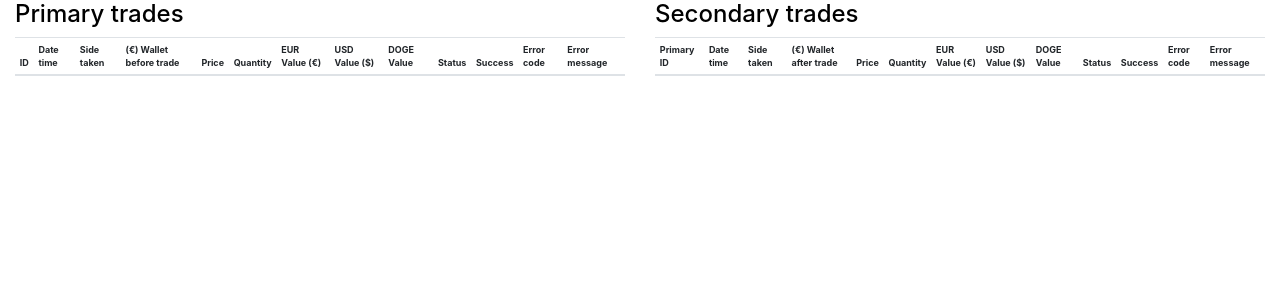
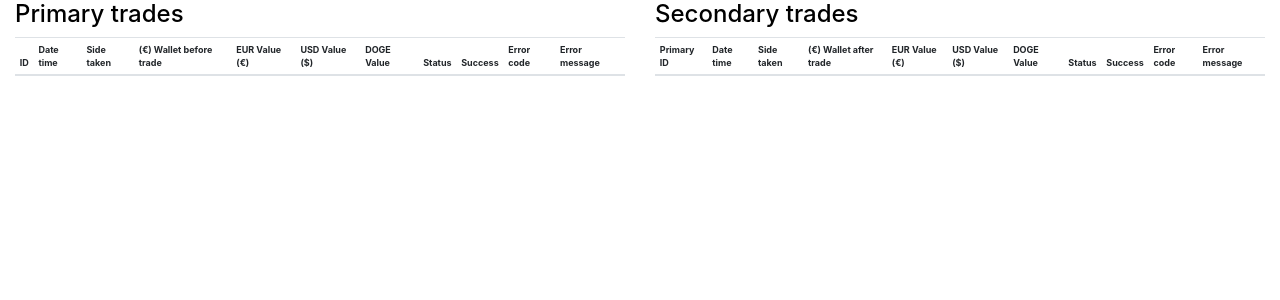
Before and after one commit to JellevdBosch-github/IPBDAM4_webapp, a Flask app: page /trade/history in a window 1280 px wide. Shown: the part 86-386 px from the top of the page. Run offline with Flask 2, Linux system fonts and the light colour scheme; data that the repository does not hold is empty; some libraries are stand-ins or nearby versions.

Commit message:
Finished version 1

```diff
--- a/app/routes/trade/controller.py
+++ b/app/routes/trade/controller.py
@@ -17,9 +17,7 @@ def trade_history():
     secondary_trades = []
     for row in primary_trades_result:
         primary_trades.append({
-            'id': row.id,
-            'price': row.price,
-            'quantity': row.quantity,
+            'id': row.id,\
             'eur_value': row.eur_value,
             'usd_value': row.usd_value,
             'doge_value': row.doge_value,
@@ -33,9 +31,7 @@ def trade_history():
         })
     for row in secondary__trades_result:
         secondary_trades.append({
-            'original_id': row.original_id,
-            'price': row.price,
-            'quantity': row.quantity,
+            'original_id': row.original_id,\
             'eur_value': row.eur_value,
             'usd_value': row.usd_value,
             'doge_value': row.doge_value,
--- a/app/templates/trade/history.html
+++ b/app/templates/trade/history.html
@@ -16,8 +16,6 @@
                             <th>Date time</th>
                             <th>Side taken</th>
                             <th>(€) Wallet before trade</th>
-                            <th>Price</th>
-                            <th>Quantity</th>
                             <th>EUR Value (€)</th>
                             <th>USD Value ($)</th>
                             <th>DOGE Value</th>
@@ -33,9 +31,8 @@
                                 <td>{{ trade['id'] }}</td>
                                 <td>{{ trade['date_time'] }}</td>
                                 <td>{{ trade['taker_side'] }}</td>
+                                <td>{{ trade['pattern'] }}</td>
                                 <td>{{ trade['wallet_eur_value'] }}</td>
-                                <td>{{ trade['price'] }}</td>
-                                <td>{{ trade['quantity'] }}</td>
                                 <td>{{ trade['eur_value'] }}</td>
                                 <td>{{ trade['usd_value'] }}</td>
                                 <td>{{ trade['doge_value'] }}</td>
@@ -59,8 +56,6 @@
                             <th>Date time</th>
                             <th>Side taken</th>
                             <th>(€) Wallet after trade</th>
-                            <th>Price</th>
-                            <th>Quantity</th>
                             <th>EUR Value (€)</th>
                             <th>USD Value ($)</th>
                             <th>DOGE Value</th>
@@ -77,8 +72,6 @@
                                 <td>{{ trade['date_time'] }}</td>
                                 <td>{{ trade['taker_side'] }}</td>
                                 <td>{{ trade['wallet_eur_value'] }}</td>
-                                <td>{{ trade['price'] }}</td>
-                                <td>{{ trade['quantity'] }}</td>
                                 <td>{{ trade['eur_value'] }}</td>
                                 <td>{{ trade['usd_value'] }}</td>
                                 <td>{{ trade['doge_value'] }}</td>
```
Also changed, not shown: app/routes/dashboard/controller.py (+8 -4 lines), app/templates/dashboard/index.html (+5 -3 lines), tests/convert_currency.py (+3 -3 lines).
